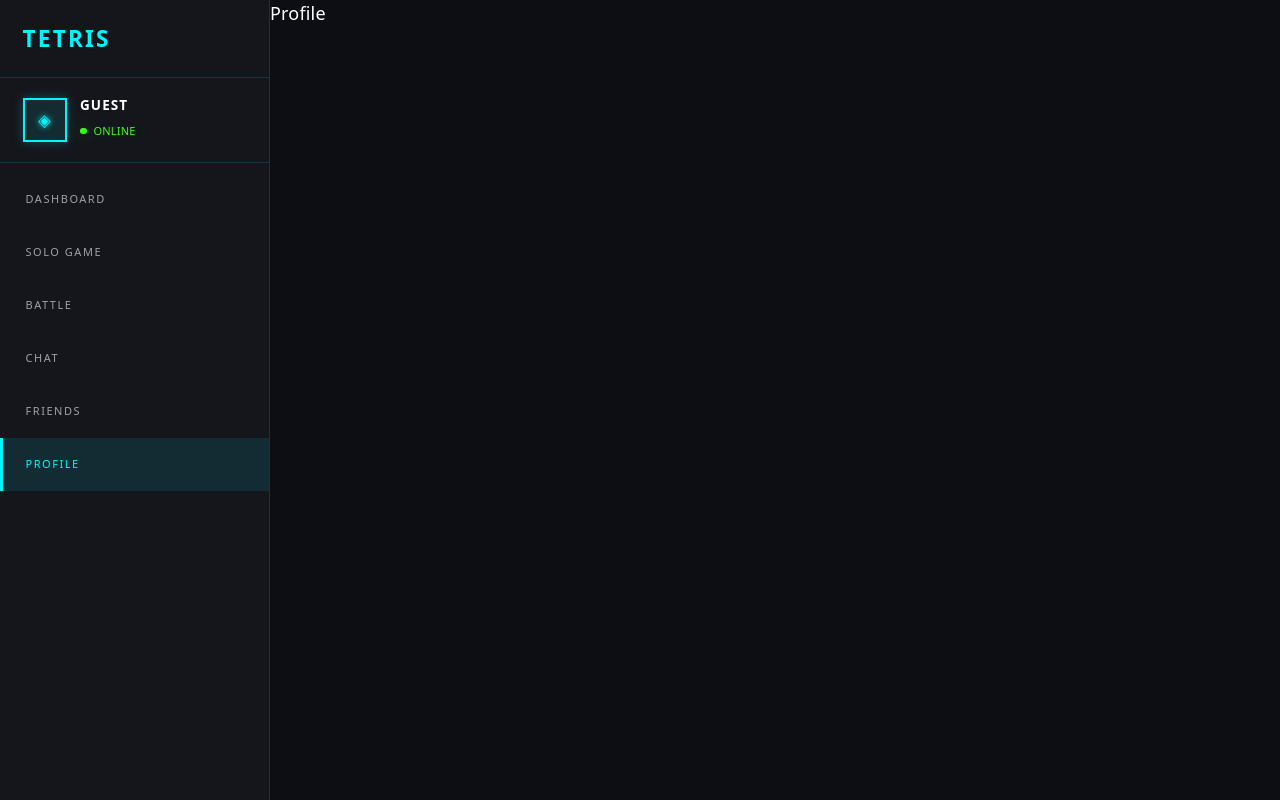
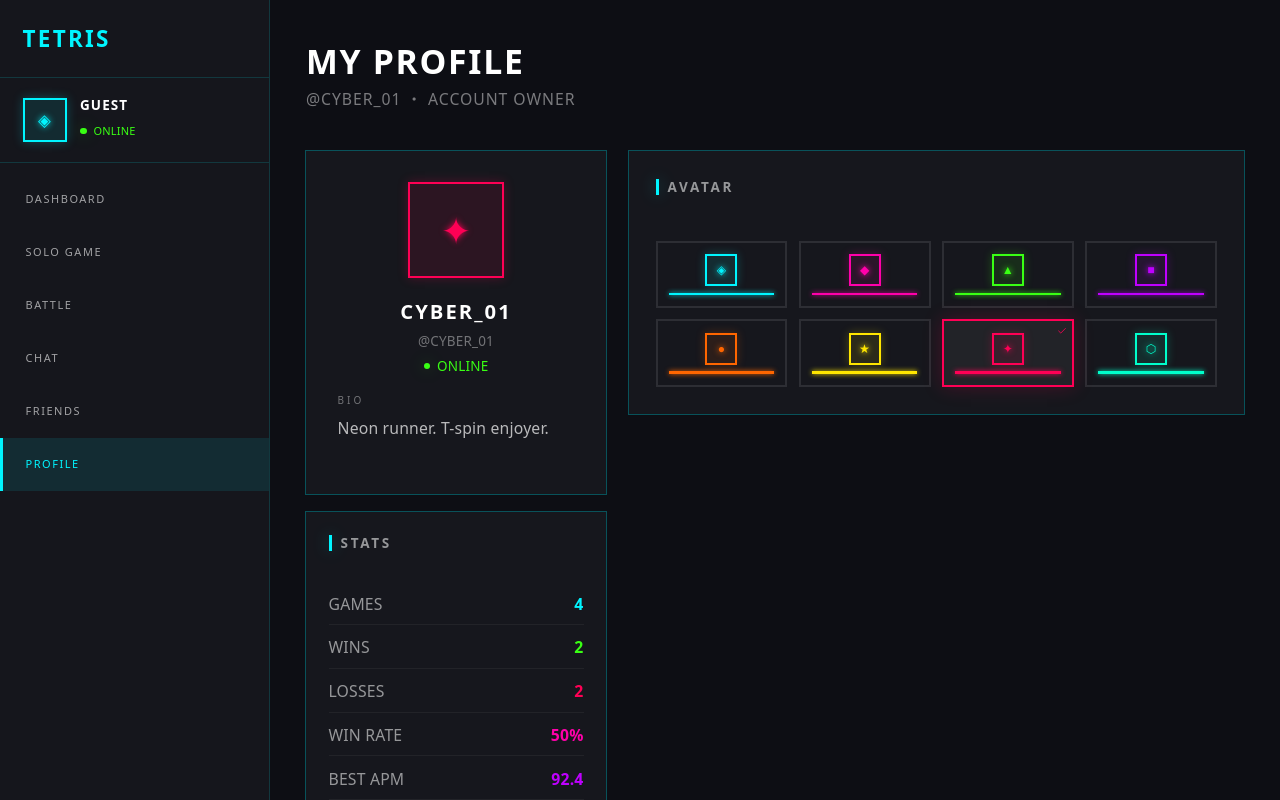
Before and after one commit to ydiksn37/ft_transcendence, a React (Vite) app in the folder apps/frontend/: page /profile in a window 1280 px wide. Built offline with nearby package versions, Linux system fonts and the light colour scheme.

Commit message:
page profile created

```diff
--- /dev/null
+++ b/apps/frontend/src/components/profile/AvatarPicker.tsx
@@ -0,0 +1,38 @@
+import { Check } from "lucide-react"
+
+import { AvatarIcon } from "../UI/AvatarIcon";
+import { AVATAR_PRESETS } from "@/lib/avatarPresets";
+
+type Props = {
+	value: number
+}
+
+export function AvatarPicker({ value }: Props) {
+	return (
+		<div className="grid grid-cols-4 gap-2.5">
+			{AVATAR_PRESETS.map((preset, i) => {
+				const selected = value === i;
+				return (
+					<div
+						key={i}
+						className={`relative flex flex-col items-center gap-1.5 border-2 p-2.5 transition-all ${
+							selected
+								? "border-current bg-white/5"
+								: "border-white/10"
+						}`}
+						style={selected ? { color: preset.color, boxShadow: `0 0 18px ${preset.color}35`}: undefined}
+					>
+						<AvatarIcon color={preset.color} symbol={preset.symbol} size={32} />
+						<div
+							className="h-0.5 w-full"
+							style={{backgroundColor: preset.color, boxShadow: `0 0 5px ${preset.color}`}}
+						/>
+						{selected && (
+							<Check size={10} className="absolute right-1 top-1" style={{ color: preset.color }} />
+						)}
+					</div>
+				)
+			})}
+		</div>
+	)
+}
--- /dev/null
+++ b/apps/frontend/src/components/profile/ProfileCard.tsx
@@ -0,0 +1,48 @@
+import { Card } from "@/components/ui/card"
+
+/* モック用 */
+import type { UserProfile } from "@/lib/types"
+import { getAvatarPreset } from "@/lib/avatarPresets"
+
+import { AvatarIcon } from "../UI/AvatarIcon"
+
+type Props = {
+	user: UserProfile
+}
+
+export function ProfileCard({ user }: Props) {
+	/* ### TODO: dbに応じて書き換える */
+	const preset = getAvatarPreset(user.avatarId);
+
+	return (
+		<Card className="flex flex-col items-center gap-4 rounded-none p-7 ring-neon-cyan/30">
+			{/* アバター*/}
+			<AvatarIcon
+				color={preset.color}
+				symbol={preset.symbol}
+				photo={user.avatarUrl}
+				size={96}
+			/>
+
+			{/* 名前 */}
+			<div className="text-center">
+				<div className="text-lg font-black tracking-[0.1em]">
+					{user.displayName}
+				</div>
+				<div className="mt-1 text-xs text-white/40">@{user.username}</div>
+					<div className="mt-1.5 flex items-center justify-center gap-1.5">
+						<span className="h-1.5 w-1.5 rounded-full bg-neon-green shadow-glow-green" />
+						<span className="text-xs text-neon-green">ONLINE</span>
+					</div>
+				</div>
+
+				{/* BIO */}
+				<div className="w-full">
+					<div className="mb-2 text-[10px] tracking-[0.3em] text-white/40">BIO</div>
+						<p className={`min-h-[46px] text-sm leading-relaxed ${user.bio ? "text-white/70" : "text-white/35"}`}>
+							{user.bio || "No bio set."}
+						</p>
+				</div>
+		</Card>
+	)
+}
--- /dev/null
+++ b/apps/frontend/src/components/profile/ProfileStats.tsx
@@ -0,0 +1,38 @@
+import { Card } from "@/components/ui/card"
+/* モック用データ */
+import { getUserStats } from "@/lib/mock"
+
+export function ProfileStats() {
+	/* TODO: モックデータの取得 DBからの取得に切り替える */
+	const stats = getUserStats();
+
+	return (
+		<Card className="rounded-none p-5 ring-neon-cyan/30">
+			<div className="mb-3 flex items-center gap-2">
+				<span className="h-3.5 w-[3px] shrink-0 bg-neon-cyan shadow-glow-cyan" />
+				<span className="text-xs font-bold uppercase tracking-[0.2em] text-white/55">
+					STATS
+				</span>
+			</div>
+			<div className="flex flex-col gap-2.5">
+				{/* TODO: DBに応じて書き換える */}
+				{([
+					{ label: "GAMES",       value: stats.totalGames,    color: "text-neon-cyan" },
+					{ label: "WINS",        value: stats.wins,          color: "text-neon-green" },
+					{ label: "LOSSES",      value: stats.losses,        color: "text-neon-red" },
+					{ label: "WIN RATE",    value: `${stats.winRate}%`, color: "text-neon-magenta" },
+					{ label: "BEST APM",    value: stats.bestApm,       color: "text-neon-purple" },
+					{ label: "BEST STREAK", value: stats.bestWinStreak, color: "text-neon-cyan" },
+				] as const).map((s) => (
+					<div
+						key={s.label}
+						className="flex items-center justify-between border-b border-white/5 pb-2 last:border-b-0"
+					>
+						<span className="text-sm text-white/55">{s.label}</span>
+						<span className={`text-sm font-black ${s.color}`}>{s.value}</span>
+					</div>
+				))}
+			</div>
+		</Card>
+	)
+}
--- a/apps/frontend/src/lib/avatarPresets.ts
+++ b/apps/frontend/src/lib/avatarPresets.ts
@@ -9,6 +9,7 @@
   { color: "#00ffcc", symbol: "⬡" },
 ] as const
 
+export type AvatarPreset = typeof AVATAR_PRESETS[number];
 
 /* dbできたら切り替える */
 export function getAvatarPreset(avatarId: number) {
--- a/apps/frontend/src/lib/mock.ts
+++ b/apps/frontend/src/lib/mock.ts
@@ -2,6 +2,37 @@
 /***************************************************************** */
 /* 				DB接続できたら不要の仮データ
 /***************************************************************** */
+
+/***************************************************************** */
+/* 				自分のユーザーデータのモック
+/***************************************************************** */
+
+import type { UserProfile } from "@/lib/types";
+
+/* mockなので固定の仮uuid。DB接続時は GET /me の User.id に置き換わる */
+const CURRENT_USER_ID = "11111111-1111-4111-8111-111111111111"
+
+/* IDからアバターidを求める */
+
+function avatarIdFromUserId(userId: string): number {
+	let sum = 0;
+	for (const ch of userId)
+		sum += ch.charCodeAt(0);
+	return (sum % AVATAR_PRESETS.length);
+}
+
+export const MOCK_CURRENT_USER: UserProfile = {
+	id: CURRENT_USER_ID,
+	username: "CYBER_01",                              // UK・ログインID
+	displayName: "CYBER_01",                           // 初期は username と同値
+	avatarId: avatarIdFromUserId(CURRENT_USER_ID),     // id から導出（編集不可）
+	avatarUrl: null,
+	bio: "Neon runner. T-spin enjoyer.",
+}
+
+export function getCurrentUser(): UserProfile {
+	return (MOCK_CURRENT_USER);
+}
 
 /***************************************************************** */
 /* 				ゲームデータのモック
@@ -29,6 +60,7 @@
 /***************************************************************** */
 
 import type { UserStats } from "@/lib/types"
+import { AVATAR_PRESETS } from "./avatarPresets";
 
 export const MOCK_USER_STATS: UserStats = {
 	/* mocks/games.ts の ONLINE_1V1 4件（WIN 2 / LOSE 2）と一致させる */
--- a/apps/frontend/src/lib/types.ts
+++ b/apps/frontend/src/lib/types.ts
@@ -15,11 +15,13 @@
 /* すべてのページ */
 export type Page= "login" | "battle" | NavPage;
 
-/* ユーザー定義 */
+/* ユーザー定義  自分の型 */
 export interface UserProfile {
+	id: string
 	username: string
-	avatarId: number
-	avatarPhoto: string | null
+	displayName: string
+	avatarId: number // TODO: これ存在しない DBに足すか、毎回idから算出するか
+	avatarUrl: string | null
 	bio: string
 }
 
--- a/apps/frontend/src/pages/Profile.tsx
+++ b/apps/frontend/src/pages/Profile.tsx
@@ -1,5 +1,50 @@
+import { Card } from "@/components/ui/card"
+
+/* モックデータ用 */
+import { getCurrentUser, getGameHistory } from "@/lib/mock"
+
+import { PageHeader } from "@/components/UI/PageHeader";
+import { RecentBattles } from "@/components/dashboard/RecentBattles"; // ### TODO: RecentBattlesをここで使うのであれば、dashboardディレクトリにあるのはおかしい
+import { AvatarPicker } from "@/components/profile/AvatarPicker";
+import { ProfileCard } from "@/components/profile/ProfileCard";
+import { ProfileStats } from "@/components/profile/ProfileStats";
+
 export default function Profile() {
+	/* TODO: DBからの取得に切り替えること */
+	const user = getCurrentUser();
+	const games = getGameHistory();
+
 	return (
-		<div>Profile</div>
+		<div className="w-full max-w-[1200px] px-8 py-9 text-white">
+			<PageHeader title="MY PROFILE" subtitle={`@${user.username} ・ ACCOUNT OWNER`} />
+
+			<div className="flex flex-wrap gap-5">
+				{/* 左カラム */}
+				<div className="flex min-w-0 flex-col gap-4 [flex:0_0_300px]">
+					{/* プロフィールカード */}
+					<ProfileCard user={user} />
+					{/* ステータス */}
+					<ProfileStats />
+
+				</div>
+				{/* 右カラム */}
+				<div className="min-w-0 [flex:1_1_320px]">
+					<Card className="rounded-none p-6 ring-neon-cyan/30">
+						<div className="mb-4 flex items-center gap-2">
+							<span className="h-3.5 w-[3px] shrink-0 bg-neon-cyan shadow-glow-cyan" />
+							<span className="text-xs font-bold uppercase tracking-[0.2em] text-white/55">
+								AVATAR
+							</span>
+						</div>
+						<AvatarPicker value={user.avatarId} />
+					</Card>
+				</div>
+			</div>
+			{/* 下段 */}
+			<div className="mt-5">
+				<RecentBattles games={games} />
+			</div>
+
+		</div>
 	)
 }
```
